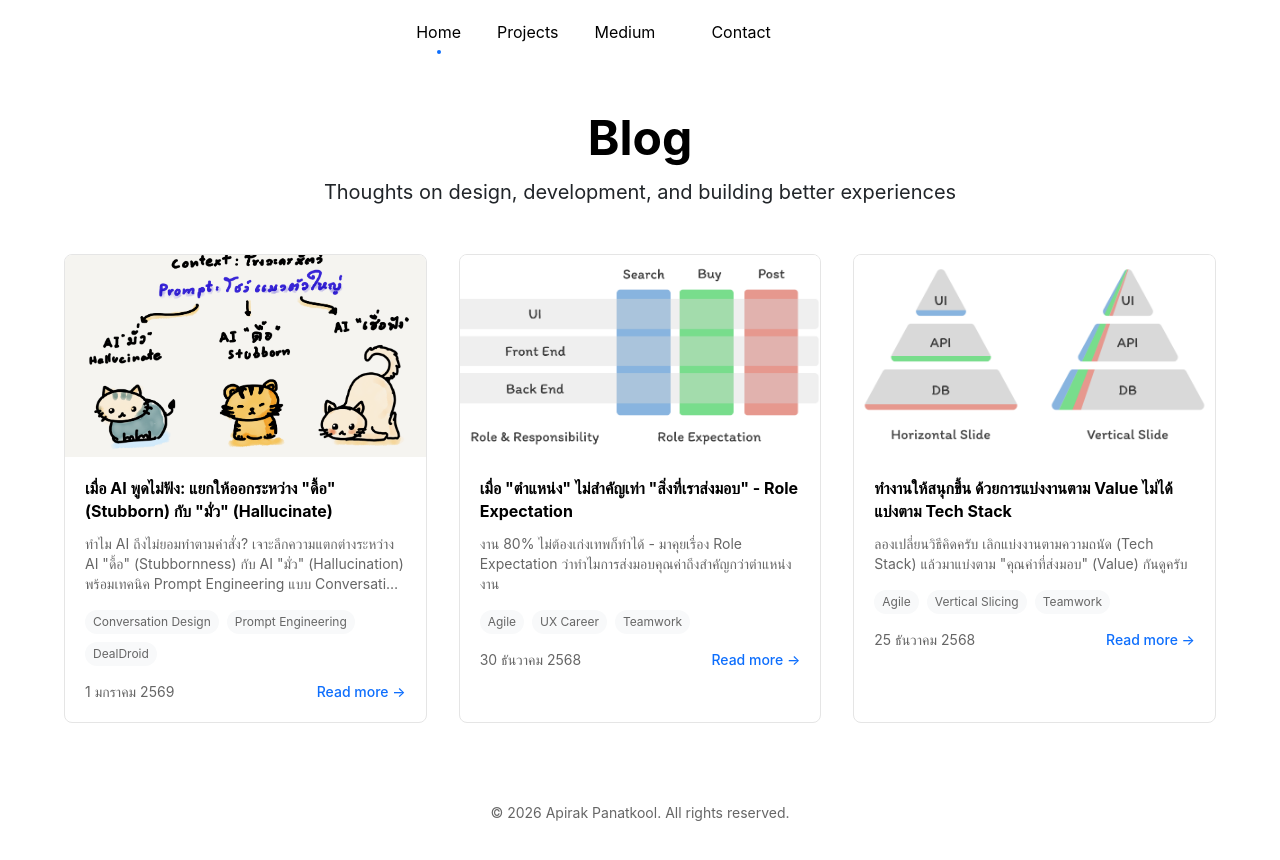
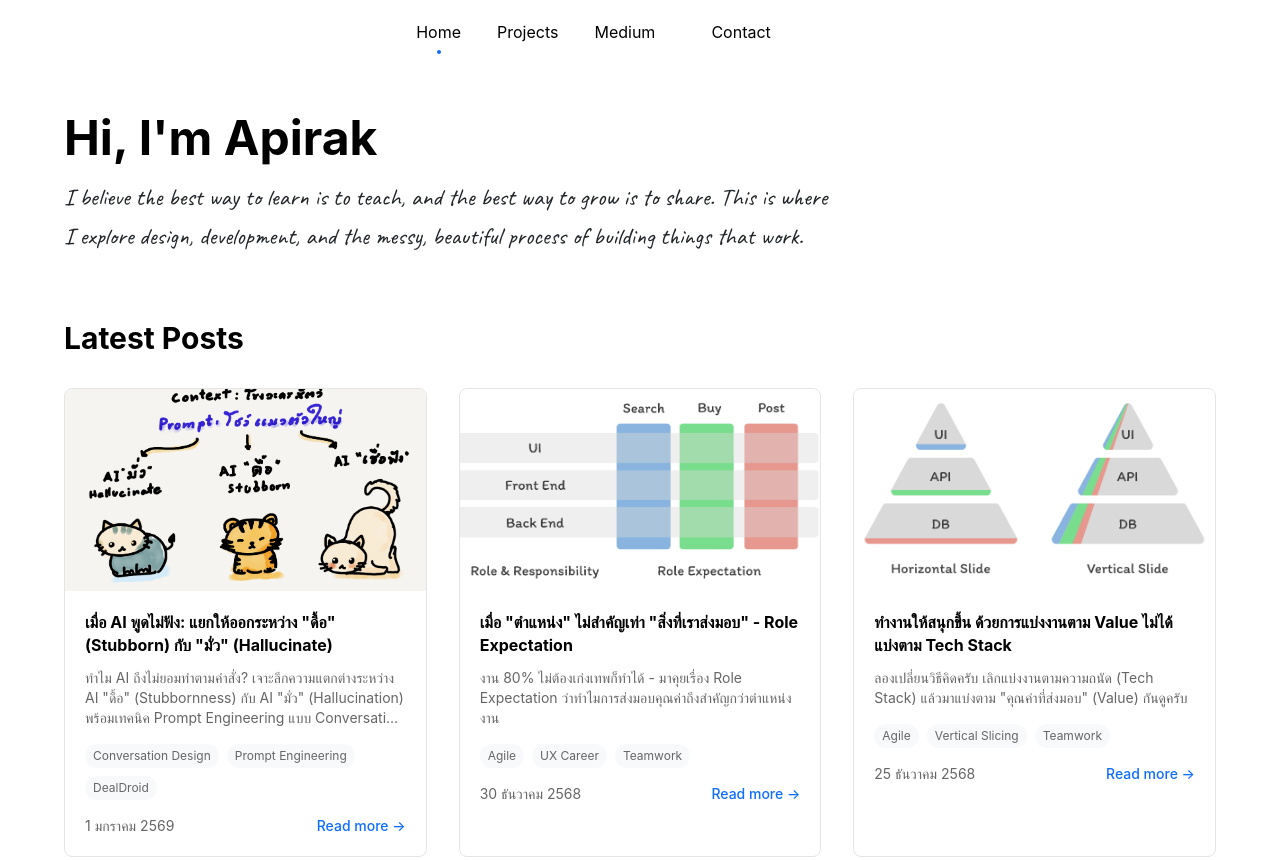
Before and after one commit to apirak/apirak.github.io, an Astro site: page / in a window 1280 px wide. Shown: the top 860 px of the page. Built offline with nearby package versions, Linux system fonts and the light colour scheme; Astro itself is replaced by a stand-in of ours; some icons are missing.

Commit message:
Update BaseLayout and index pages for improved structure and styling

```diff
--- a/src/layouts/BaseLayout.astro
+++ b/src/layouts/BaseLayout.astro
@@ -8,10 +8,10 @@ interface Props {
 const { title, description, image } = Astro.props;
 const fullTitle = `${title} - Apirak Panatkool`;
 const canonicalURL = new URL(Astro.url.pathname, Astro.site);
-const socialImage = image || 'https://apirak.com/assets/image/apirak@2x.jpg';
+const socialImage = image || "https://apirak.com/assets/image/apirak@2x.jpg";
 ---
 
-<!DOCTYPE html>
+<!doctype html>
 <html lang="th">
   <head>
     <meta charset="UTF-8" />
@@ -21,6 +21,14 @@ const socialImage = image || 'https://apirak.com/assets/image/apirak@2x.jpg';
     <link rel="icon" type="image/png" sizes="16x16" href="/favicon-16x16.png" />
     <link rel="manifest" href="/site.webmanifest" />
     <meta name="generator" content={Astro.generator} />
+
+    <!-- Google Fonts -->
+    <link rel="preconnect" href="https://fonts.googleapis.com" />
+    <link rel="preconnect" href="https://fonts.gstatic.com" crossorigin />
+    <link
+      href="https://fonts.googleapis.com/css2?family=Caveat:wght@400..700&display=swap"
+      rel="stylesheet"
+    />
 
     <title>{fullTitle}</title>
     <meta name="description" content={description} />
@@ -47,22 +55,28 @@ const socialImage = image || 'https://apirak.com/assets/image/apirak@2x.jpg';
     <slot name="schema" />
 
     <!-- Google Analytics -->
-    <script async src="https://www.googletagmanager.com/gtag/js?id=G-V2L7EPCY83"></script>
+    <script async src="https://www.googletagmanager.com/gtag/js?id=G-V2L7EPCY83"
+    ></script>
     <script is:inline>
       window.dataLayer = window.dataLayer || [];
-      function gtag(){dataLayer.push(arguments);}
-      gtag('js', new Date());
-      gtag('config', 'G-V2L7EPCY83');
+      function gtag() {
+        dataLayer.push(arguments);
+      }
+      gtag("js", new Date());
+      gtag("config", "G-V2L7EPCY83");
     </script>
 
     <!-- Prevent flash of wrong theme -->
     <script is:inline>
-      (function() {
-        const theme = localStorage.getItem('theme-preference') || 'auto';
-        const actualTheme = theme === 'auto'
-          ? (window.matchMedia('(prefers-color-scheme: dark)').matches ? 'dark' : 'light')
-          : theme;
-        document.documentElement.setAttribute('data-theme', actualTheme);
+      (function () {
+        const theme = localStorage.getItem("theme-preference") || "auto";
+        const actualTheme =
+          theme === "auto"
+            ? window.matchMedia("(prefers-color-scheme: dark)").matches
+              ? "dark"
+              : "light"
+            : theme;
+        document.documentElement.setAttribute("data-theme", actualTheme);
         document.documentElement.style.colorScheme = actualTheme;
       })();
     </script>
--- a/src/pages/index.astro
+++ b/src/pages/index.astro
@@ -6,7 +6,7 @@ import SchemaPerson from "../components/SchemaPerson.astro";
 import { getCollection } from "astro:content";
 import "../styles/global.css";
 
-const pageTitle = "Blog";
+const pageTitle = "Home";
 const pageDescription =
   "UX Design and Product Development insights by Apirak Panatkool. Learn about Agile UX, Vertical Slicing, UX-to-Code practices, AI in Product Design, and practical tutorials for UX Designers in Thailand.";
 
@@ -23,20 +23,32 @@ const sortedPosts = allPosts.sort(
 
   <div class="container mx-auto px-4 py-12">
     <div class="max-w-6xl mx-auto">
-      <header class="mb-12 text-center">
+      <!-- Intro Section -->
+      <header class="mb-16">
         <h1
-          class="text-5xl font-bold mb-4"
+          class="text-4xl md:text-5xl font-bold mb-4"
           style="color: var(--color-text-primary);"
         >
-          Blog
+          Hi, I'm Apirak
         </h1>
         <p
-          class="text-xl max-w-2xl mx-auto"
-          style="color: var(--color-text-secondary);"
+          class="text-xl md:text-2xl max-w-3xl leading-relaxed"
+          style="font-family: 'Caveat', cursive; color: var(--color-text-secondary);"
         >
-          Thoughts on design, development, and building better experiences
+          I believe the best way to learn is to teach, and the best way to grow
+          is to share. This is where I explore design, development, and the
+          messy, beautiful process of building things that work.
         </p>
       </header>
+
+      <!-- Blog Section -->
+      <section>
+        <h2
+          class="text-3xl font-bold mb-8"
+          style="color: var(--color-text-primary);"
+        >
+          Latest Posts
+        </h2>
 
         <div class="grid grid-cols-1 md:grid-cols-2 lg:grid-cols-3 gap-8">
           {
@@ -111,6 +123,7 @@ const sortedPosts = allPosts.sort(
             ))
           }
         </div>
+      </section>
     </div>
   </div>
 
```
Lines whose indentation alone changed are shown as unchanged.
